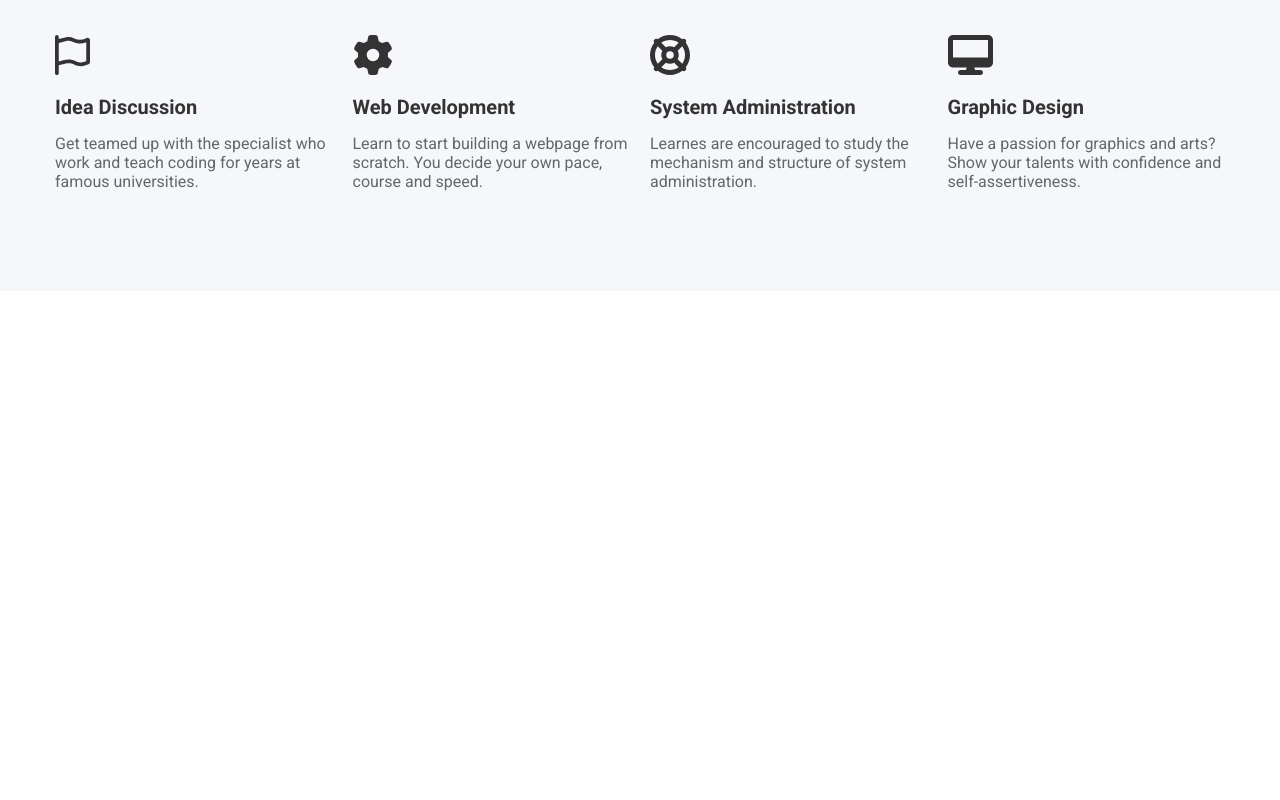
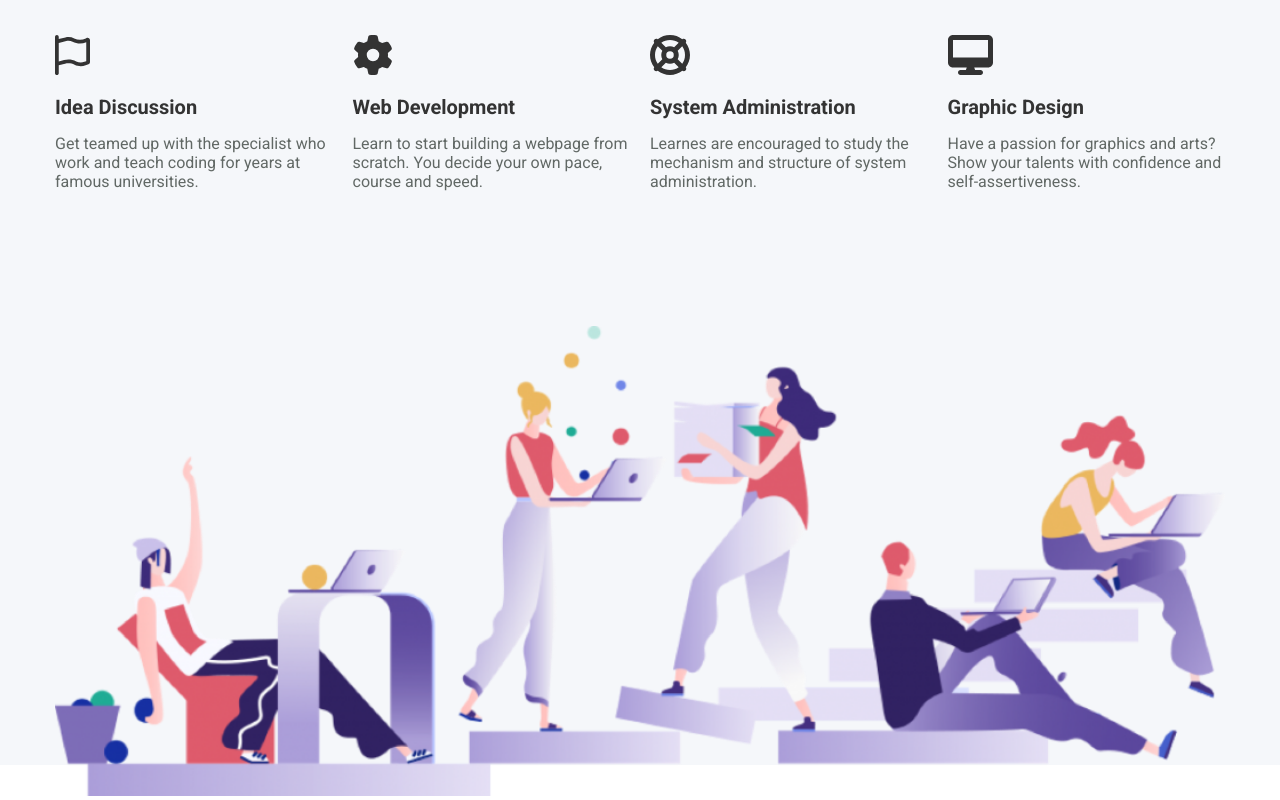
Before and after one commit to Pierfran992/proj-html-vuejs, a Vue app: page / in a window 1280 px wide. Shown: the part 4732-5532 px from the top of the page. Before the commit the page ends 5023 px from the top, so only its background shows below. Built offline with nearby package versions, Linux system fonts and the light colour scheme.

Commit message:
Completato lo sviluppo del componente SectionHelp;

```diff
--- a/src/components/SectionHelp.vue
+++ b/src/components/SectionHelp.vue
@@ -75,6 +75,10 @@ export default {
                 </div>
             </div>
 
+            <!-- container immagine section -->
+            <div class="ctn_img">
+                <img src="../assets/images/home-6-services-image-1024x411.png" alt="home_6_services">
+            </div>
         </div>
     </section>
 </template>
@@ -108,6 +112,7 @@ section {
     }
 }
 
+// regole card
 .ctn_card {
     margin-top: 50px;
     @include between();
@@ -138,4 +143,11 @@ section {
         }
     }
 }
+
+// regole immagine
+.ctn_img {
+    width: 100%;
+    position: relative;
+    bottom: -135px;
+}
 </style>
```
